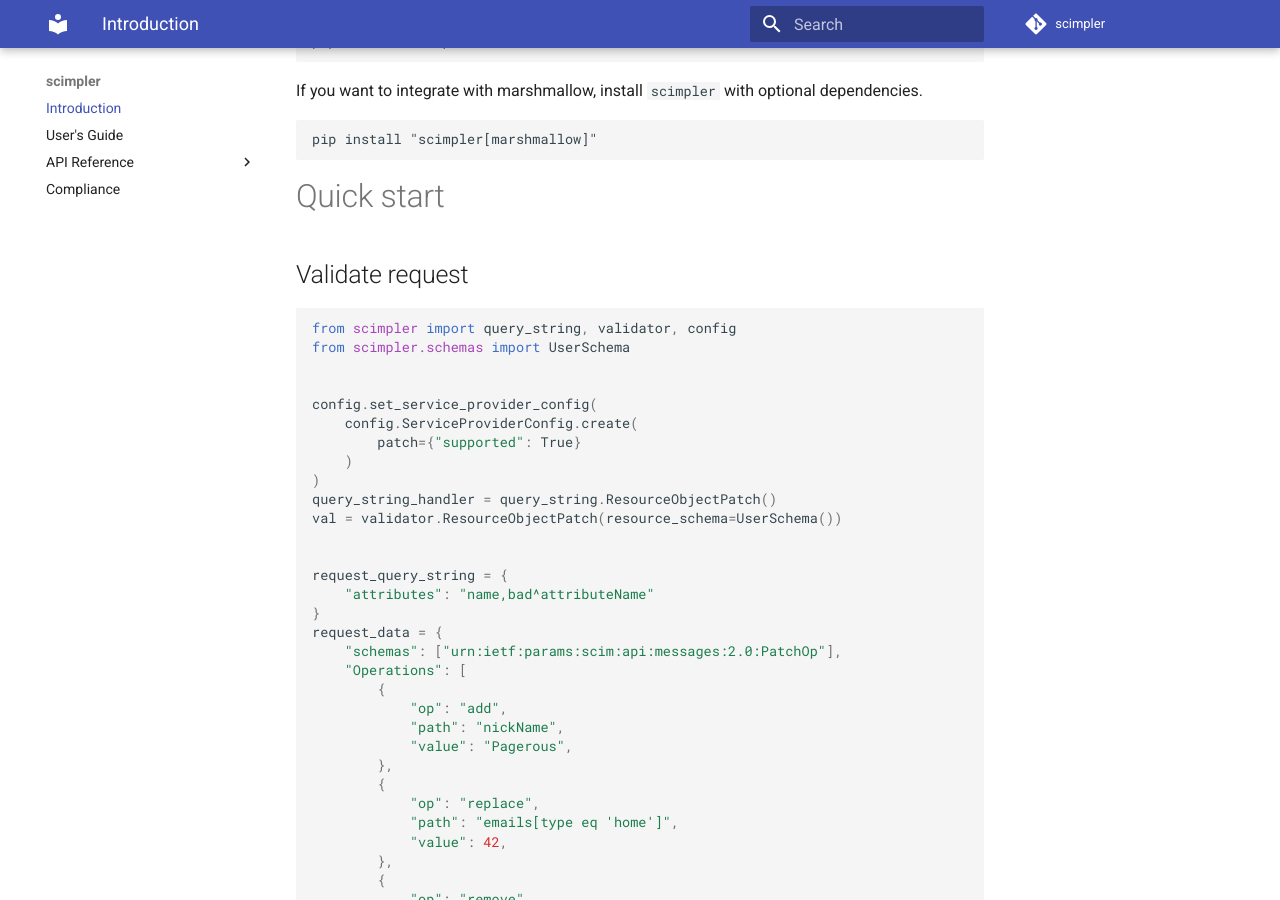
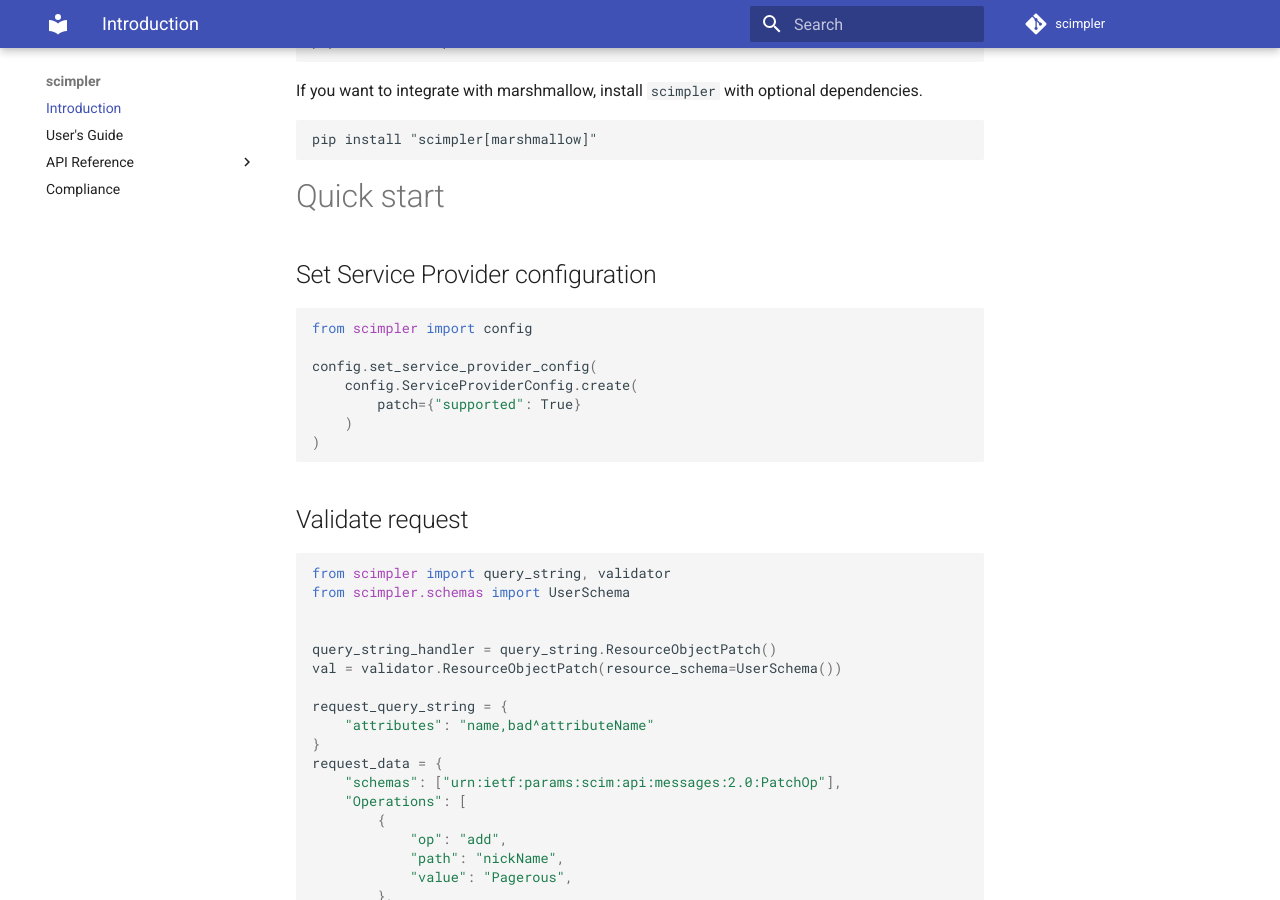
Before and after one commit to Pagerous/scimpler, an MkDocs documentation site: the page built from docs/index.md, in a window 1280 px wide and 900 px high, scrolled down 732 px. Built offline with MkDocs 1.6.1 and Material for MkDocs 9.7.7, drawn with Linux system fonts in a browser that asks for light colours; comment, search, counter and statistics services are not loaded; some of the changed text lies outside the part shown.

````diff
--- a/docs/index.md
+++ b/docs/index.md
@@ -31,21 +31,27 @@ pip install "scimpler[marshmallow]"
 ```
 
 # Quick start
-## Validate request
+## Set Service Provider configuration
 
 ```python
-from scimpler import query_string, validator, config
-from scimpler.schemas import UserSchema
-
+from scimpler import config
 
 config.set_service_provider_config(
     config.ServiceProviderConfig.create(
         patch={"supported": True}
     )
 )
+```
+
+## Validate request
+
+```python
+from scimpler import query_string, validator
+from scimpler.schemas import UserSchema
+
+
 query_string_handler = query_string.ResourceObjectPatch()
 val = validator.ResourceObjectPatch(resource_schema=UserSchema())
-
 
 request_query_string = {
     "attributes": "name,bad^attributeName"
````
Also changed, not shown: other parts of docs/index.md (+2 -2 lines), README.md (+13 -8 lines).
